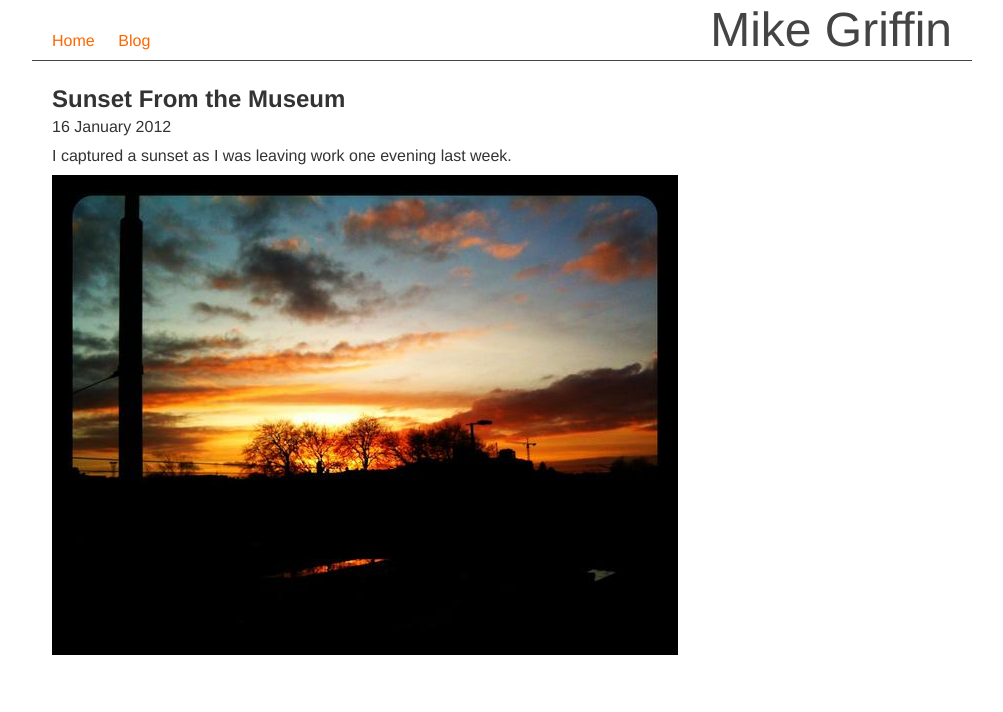
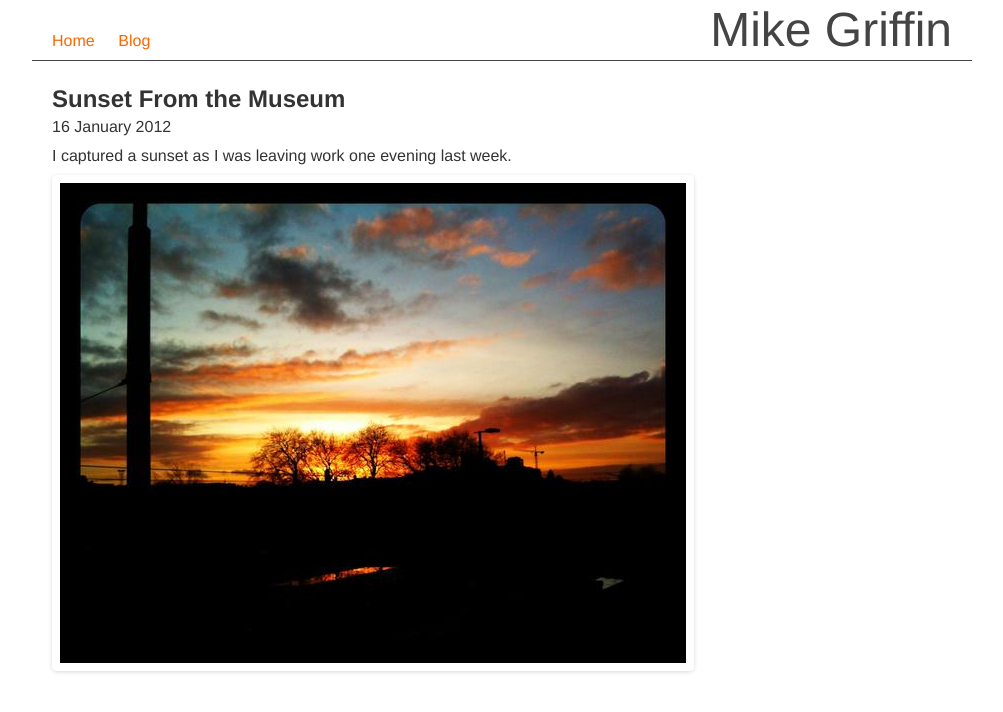
Before and after one commit to mgriffin/mikegriffin, a Jekyll site: the page built from _posts/2012-01-16-sunset-from-the-museum.markdown, in a window 1280 px wide. Shown: the top 712 px of the page, without its empty margins (138-1141 px from the left). Built offline with Jekyll 4.4.1, drawn with Linux system fonts in a browser that asks for light colours; Markdown is read by kramdown in place of the engine named in the settings.

Commit message:
added a border around images again

```diff
--- a/css/mg.css
+++ b/css/mg.css
@@ -12,6 +12,12 @@
 a:hover {
   color: #d60;
   text-decoration: underline;
+}
+img {
+  -moz-box-sizing: border-box;
+  border: 0.5em solid white;
+  border-radius: 0.3em 0.3em 0.3em 0.3em;
+  box-shadow: 0 1px 4px rgba(0, 0, 0, 0.15);
 }
 #header {
   height: 60px;
```
